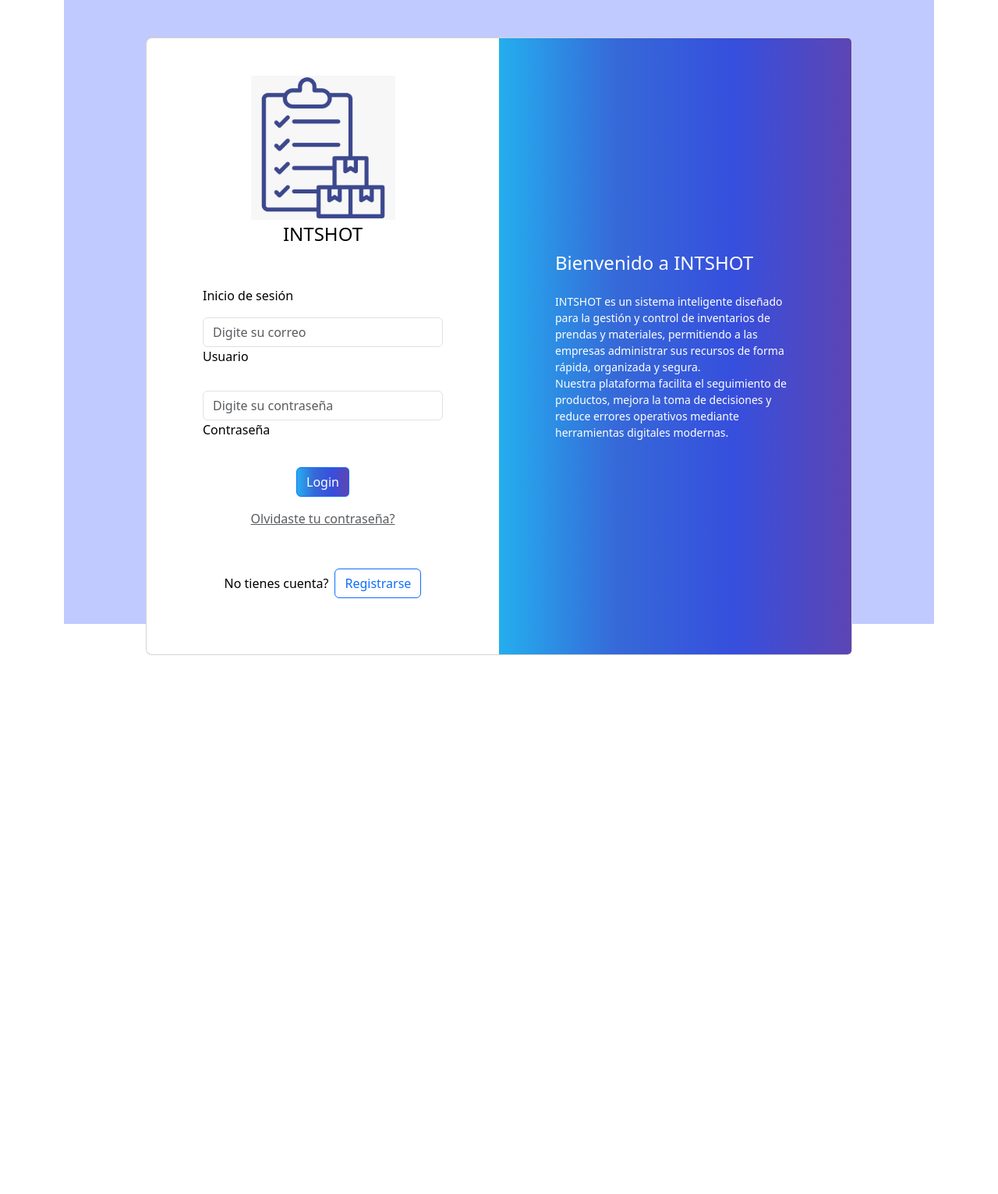
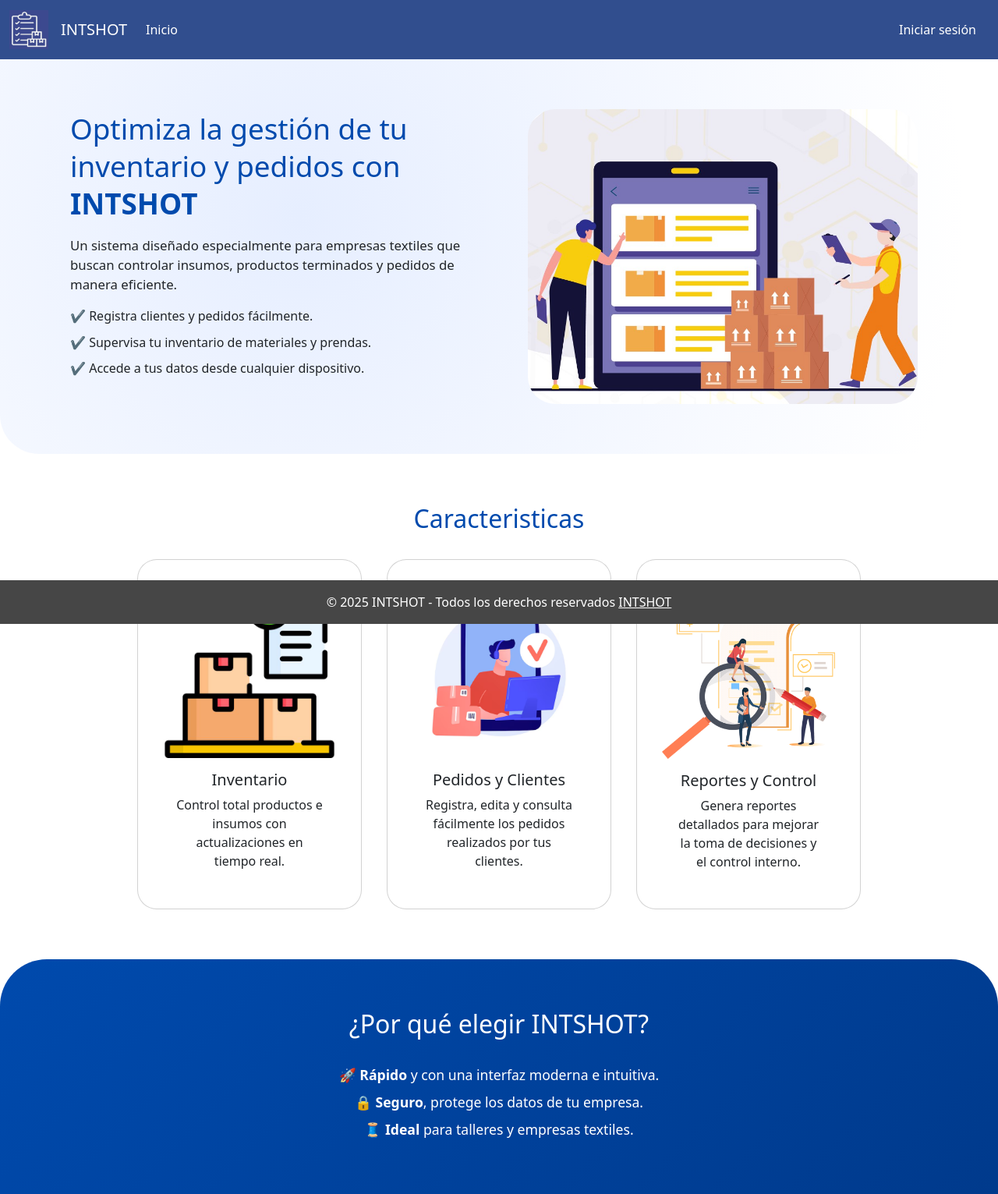
Before and after one commit to jmorenoyepes-ai/INTSHOT-django, a Django app: page / in a window 1280 px wide. Shown: the whole page at 78% size. Before the commit the page ends 840 px from the top, so only its background shows below. Run offline with Django 5.2, Linux system fonts and the light colour scheme; some libraries are stand-ins or nearby versions.

Commit message:
creación de la landing page

```diff
--- a/proyecto/inventario/templates/Login/login.html
+++ b/proyecto/inventario/templates/Login/login.html
@@ -44,6 +44,10 @@
                                                 class="btn btn-outline-primary">
                                                 Registrarse
                                             </a>
+                                            <a href="{% url 'inventario:landing' %}" type="button" data-mdb-button-init data-mdb-ripple-init
+                                                class="btn btn-outline-primary">
+                                                Regresar
+                                            </a>
                                         </div>
 
                                 </form>
--- a/proyecto/inventario/templates/index.html
+++ b/proyecto/inventario/templates/index.html
@@ -75,6 +75,4 @@
     </ul>
 </section>
 
-<p>{{ mensaje }}</p>
-
 {% endblock %}
--- /dev/null
+++ b/proyecto/inventario/templates/landing.html
@@ -0,0 +1,120 @@
+{% load static %}
+
+<!DOCTYPE html>
+<html lang="en">
+
+<head>
+    <meta charset="UTF-8">
+    <meta name="viewport" content="width=device-width, initial-scale=1.0">
+    <title>INTSHOT</title>
+    <link rel="stylesheet" href="{% static 'css/bootstrap.min.css' %}" />
+    <link rel="stylesheet" href="{% static 'css/estilos.css' %}" />
+    <link rel="stylesheet" href="{% static 'css/notificaciones.css' %}" />
+
+
+    <link rel="apple-touch-icon" sizes="180x180" href="{% static 'favicon_io/apple-touch-icon.png' %}">
+    <link rel="icon" type="image/png" sizes="32x32" href="{% static 'favicon_io/favicon-32x32.png' %}">
+    <link rel="icon" type="image/png" sizes="16x16" href="{% static 'favicon_io/favicon-16x16.png' %}">
+    <link rel="manifest" href="{% static 'favicon_io/site.webmanifest' %}">
+</head>
+
+<body>
+    <nav class="navbar navbar-expand-lg navbar-dark" style="background-color: #183981e3;">
+        <div class="container-fluid">
+            <a class="navbar-brand" href="{% url 'inventario:landing' %}">
+                <img src="{% static 'img/Logo-blanco.jpeg' %}" alt="INTSHOT" width="50" height="50">
+            </a>
+            <a class="navbar-brand" href="{% url 'inventario:landing' %}">INTSHOT</a>
+            <button class="navbar-toggler" type="button" data-bs-toggle="collapse"
+                data-bs-target="#navbarSupportedContent" aria-controls="navbarSupportedContent" aria-expanded="false"
+                aria-label="Toggle navigation">
+                <span class="navbar-toggler-icon"></span>
+            </button>
+            <div class="collapse navbar-collapse" id="navbarSupportedContent">
+                <ul class="navbar-nav me-auto mb-2 mb-lg-0">
+                    <li class="nav-item">
+                        <a class="nav-link active" aria-current="page" href="{% url 'inventario:landing' %}">Inicio</a>
+                    </li>
+                </ul>
+                <span class="navbar-text text-white me-3">
+                    <a class="nav-link" href="{% url 'inventario:login' %}">Iniciar sesión</a>
+                </span>
+            </div>
+        </div>
+    </nav>
+
+    <section id="inicio" class="bienvenida">
+        <section class="welcome">
+            <div class="texto_bienvenida">
+
+                <h2>Optimiza la gestión de tu inventario y pedidos con <strong>INTSHOT</strong></h2>
+                <p>
+                    Un sistema diseñado especialmente para empresas textiles que buscan
+                    controlar insumos, productos terminados y pedidos de manera eficiente.
+                </p>
+                <ul>
+                    <li>✔ Registra clientes y pedidos fácilmente.</li>
+                    <li>✔ Supervisa tu inventario de materiales y prendas.</li>
+                    <li>✔ Accede a tus datos desde cualquier dispositivo.</li>
+                </ul>
+            </div>
+
+            <div class="imagen_bienvenida">
+                <img src="{% static 'img/INTSHOT.jpg' %}" alt="INTSHOT">
+            </div>
+        </section>
+    </section>
+
+
+    <!-- Caracteristicas -->
+    <section id="caracteristicas" class="contenedor-principal">
+        <h2 style="color: #004aad">Caracteristicas</h2>
+        <br>
+        <div class="cards">
+            <div class="card" style="width: 18rem;">
+                <img src="{% static 'img/inventario.jpg' %}" class="card-img-top" alt="...">
+                <div class="card-body">
+                    <h5 class="card-title">Inventario</h5>
+                    <p class="card-text">Control total productos e insumos con actualizaciones en tiempo real.</p>
+                </div>
+            </div>
+            <div class="card" style="width: 18rem;">
+                <img src="{% static 'img/Clientes.avif' %}" class="card-img-top" alt="...">
+                <div class="card-body">
+                    <h5 class="card-title">Pedidos y Clientes</h5>
+                    <p class="card-text">Registra, edita y consulta fácilmente los pedidos realizados por tus clientes.
+                    </p>
+                </div>
+            </div>
+
+            <div class="card" style="width: 18rem;">
+                <img src="{% static 'img/Reportes.png' %}" class="card-img-top" alt="...">
+                <div class="card-body">
+                    <h5 class="card-title">Reportes y Control</h5>
+                    <p class="card-text">Genera reportes detallados para mejorar la toma de decisiones y el control
+                        interno.
+                    </p>
+                </div>
+            </div>
+        </div>
+    </section>
+
+    <!-- Beneficios -->
+    <section id="beneficios" class="beneficios">
+        <h2>¿Por qué elegir INTSHOT?</h2>
+        <ul>
+            <li>🚀 <strong>Rápido</strong> y con una interfaz moderna e intuitiva.</li>
+            <li>🔒 <strong>Seguro</strong>, protege los datos de tu empresa.</li>
+            <li>🧵 <strong>Ideal</strong> para talleres y empresas textiles.</li>
+        </ul>
+    </section>
+
+    <div class="footer">
+        {% include 'footer.html' %}
+    </div>
+
+    <script src="{% static 'js/bootstrap.bundle.min.js' %}"></script>
+    <script src="{% static 'js/librerias.js' %}"></script>
+</body>
+
+</html>
--- a/proyecto/inventario/urls.py
+++ b/proyecto/inventario/urls.py
@@ -5,7 +5,8 @@ from . import views
 
 app_name = "inventario"
 urlpatterns = [
-    path('', views.login, name="login"),
+    path('', views.landing, name="landing"),
+    path('login/', views.login, name="login"),
     path('logout/', views.logout, name="logout"),
     path('registrarse/', views.registrarse, name="registrarse"),
 
--- a/proyecto/inventario/utilidades.py
+++ b/proyecto/inventario/utilidades.py
@@ -18,7 +18,7 @@ def autorizacion(roles=[]):
                     return redirect("inventario:inicio")
                 return func(request, *args, **kwargs)
             else:
-                print("Usuario no logueado.. redirigir a login")
+                print("Usuario no logueado.. redirigir a landing")
                 return redirect("inventario:login")
         return envoltorio_func
     return verificar_autenticacion
--- a/proyecto/inventario/views.py
+++ b/proyecto/inventario/views.py
@@ -5,6 +5,9 @@ from django.db import IntegrityError
 from django.db.models import Sum
 from .models import *
 from .utilidades import *
+
+def landing(request):
+    return render(request, "landing.html")
 
 def login(request):
     if request.method == "POST":
@@ -67,6 +70,7 @@ def logout(request):
 @autorizacion()
 def inicio(request):
     return render(request, "index.html")
+
 
 @autorizacion()
 def base(request):
```
Also changed, not shown: proyecto/db.sqlite3.
